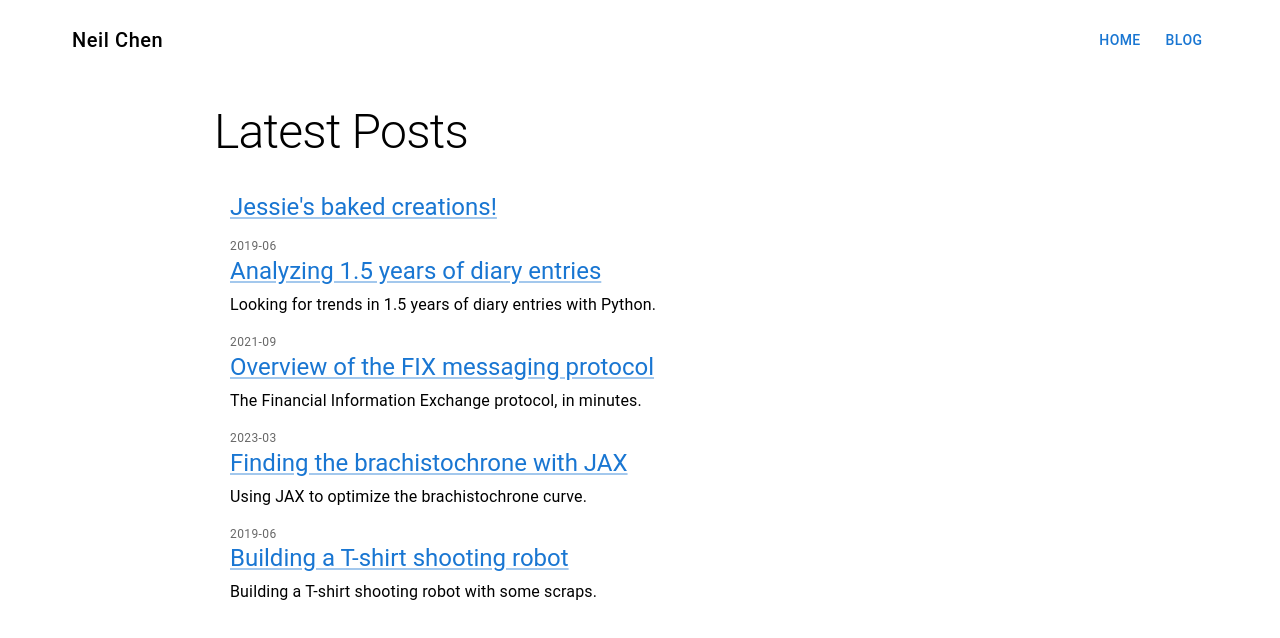
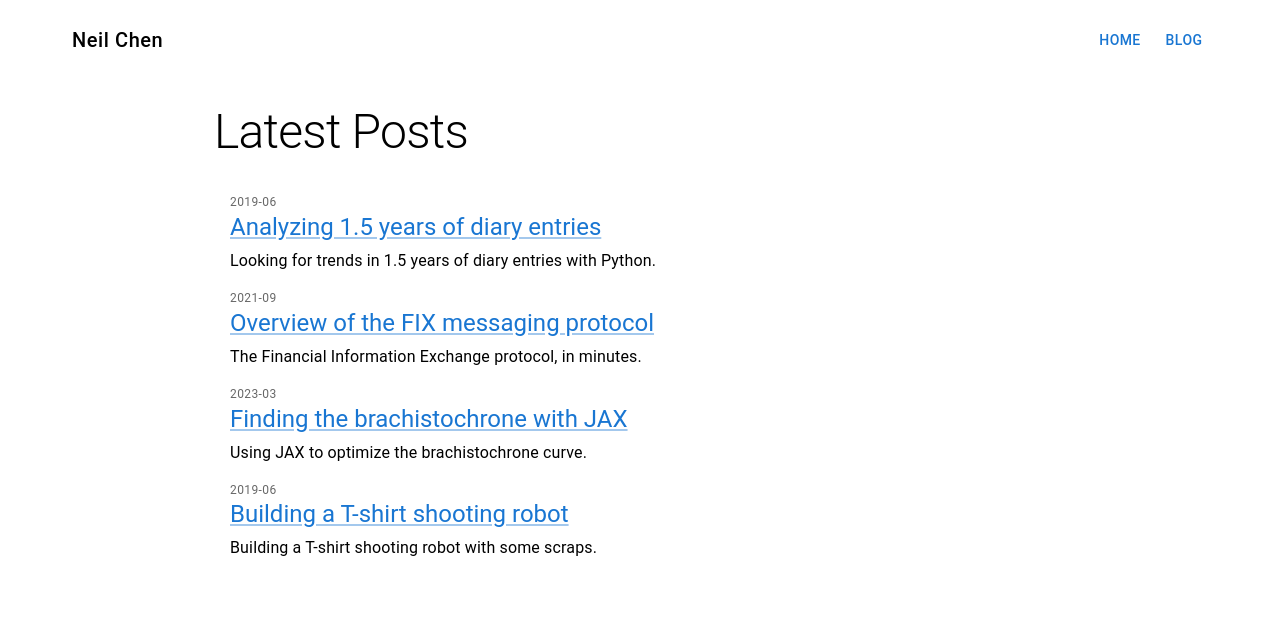
Before and after one commit to NWChen/neilchen.cc, a Next.js app: page /blog in a window 1280 px wide. Shown: the top 638 px of the page. Built offline with nearby package versions, Linux system fonts and the light colour scheme.

Commit message:
hide from the public eye

```diff
--- a/components/Posts.tsx
+++ b/components/Posts.tsx
@@ -4,9 +4,10 @@ import React from "react";
 export default function Posts({
   posts,
 }) {
+  const publicPosts = posts.filter((post) => !post.metadata.hidden);
   return (
     <List>
-      {posts.map((post) => (
+      {publicPosts.map((post) => (
         <ListItem key={post.metadata.slug}>
           <Box sx={{ display: 'flex', flexDirection: 'column' }}>
             {post.metadata.date && (
--- a/content/bakes.md
+++ b/content/bakes.md
@@ -1,5 +1,6 @@
 ---
 title: Jessie's baked creations!
+hidden: true
 ---
 
 # Mushroom & thyme whole wheat milk bread with provolone
--- a/lib/getMarkdownPosts.ts
+++ b/lib/getMarkdownPosts.ts
@@ -29,6 +29,6 @@ export async function getMarkdownPosts(): Promise<PostProps[]> {
     });
 
   return posts
-    .filter((post) => post && post.metadata && !post.metadata.hidden)
+    .filter((post) => post && post.metadata)
     .sort((post) => (new Date(post.metadata?.date ?? "1970-01-01")).getTime());
 }
```
